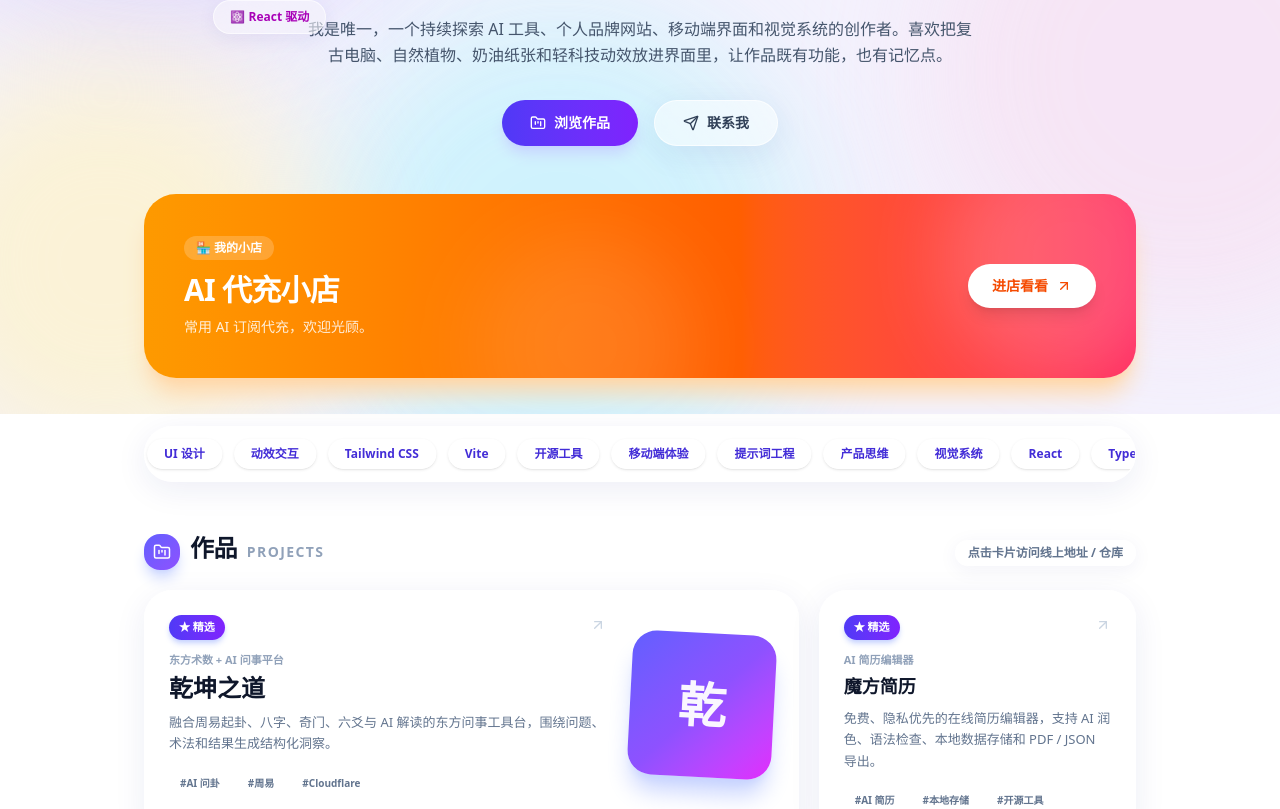
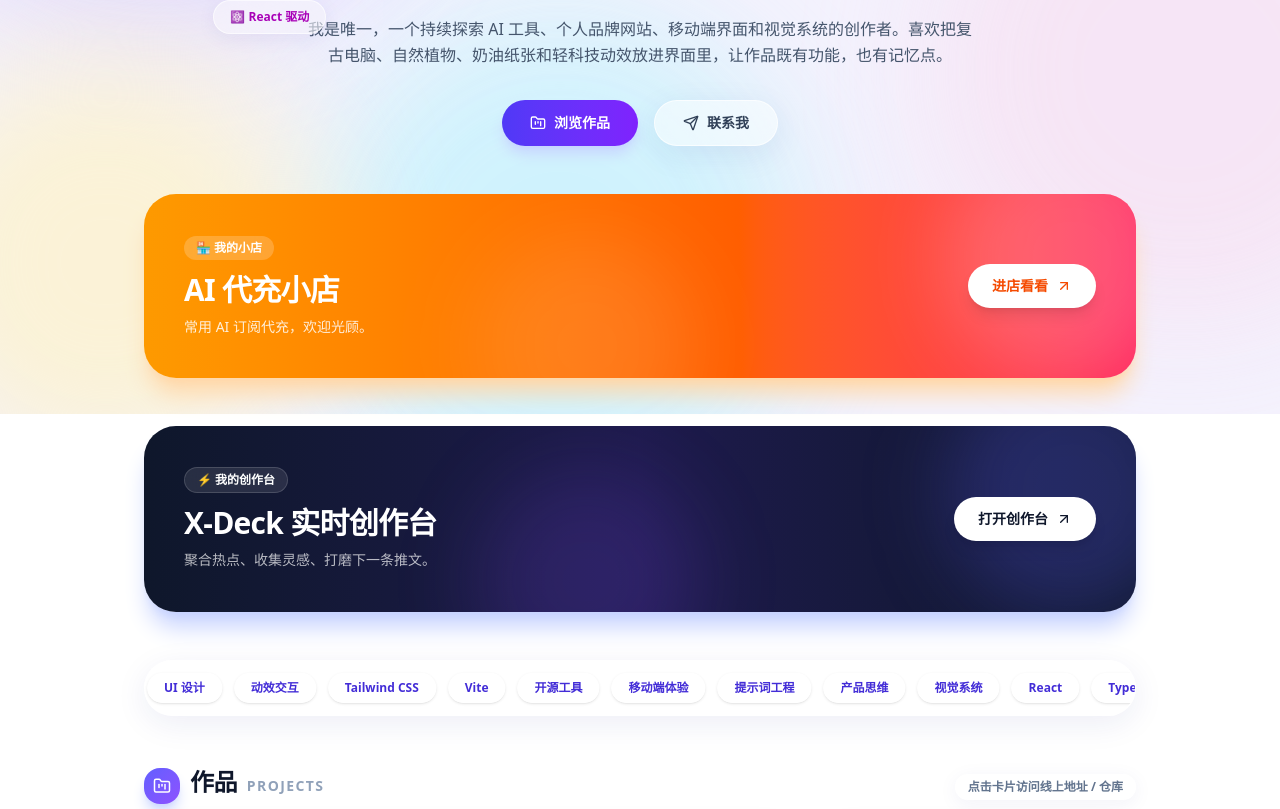
Before and after one commit to zaz52/-, a React (Vite) app: page / in a window 1280 px wide. Shown: the part 386-1195 px from the top of the page. Built offline with nearby package versions, Linux system fonts and the light colour scheme.

Commit message:
首页新增 X-Deck 实时创作台推广横幅（小店横幅下方）

```diff
--- a/src/App.tsx
+++ b/src/App.tsx
@@ -226,6 +226,31 @@ export default function App() {
           </a>
         </section>
 
+        {/* X-Deck 创作台推广 */}
+        <section>
+          <a
+            href="https://x.weiyi.indevs.in/"
+            target="_blank"
+            rel="noreferrer"
+            className="group relative block overflow-hidden rounded-[2rem] bg-gradient-to-r from-slate-900 via-indigo-950 to-slate-900 p-8 md:p-10 text-white shadow-xl shadow-indigo-200 transition-all duration-300 hover:-translate-y-1 hover:shadow-2xl hover:shadow-indigo-200"
+          >
+            <div className="pointer-events-none absolute -right-16 -top-16 size-64 rounded-full bg-indigo-500/25 blur-2xl" />
+            <div className="pointer-events-none absolute -bottom-20 left-1/3 size-56 rounded-full bg-violet-500/15 blur-2xl" />
+            <div className="relative flex flex-col md:flex-row md:items-center gap-6">
+              <div className="flex-1">
+                <div className="inline-flex items-center gap-1.5 rounded-full bg-white/10 px-3 py-1 text-xs font-bold backdrop-blur-sm border border-white/15">
+                  ⚡ 我的创作台
+                </div>
+                <h2 className="mt-3 text-2xl md:text-3xl font-extrabold tracking-tight">X-Deck 实时创作台</h2>
+                <p className="mt-2 text-sm text-white/70 leading-relaxed">聚合热点、收集灵感、打磨下一条推文。</p>
+              </div>
+              <span className="inline-flex shrink-0 items-center gap-2 rounded-full bg-white px-6 py-3 text-sm font-extrabold text-slate-900 shadow-lg transition-all group-hover:scale-105">
+                打开创作台 <ArrowUpRight size={16} />
+              </span>
+            </div>
+          </a>
+        </section>
+
         {/* 跑马灯：玻璃条 */}
         <section className={`${glass} rounded-full py-3 px-2 overflow-hidden`}>
           <div className="animate-marquee gap-3">
```
